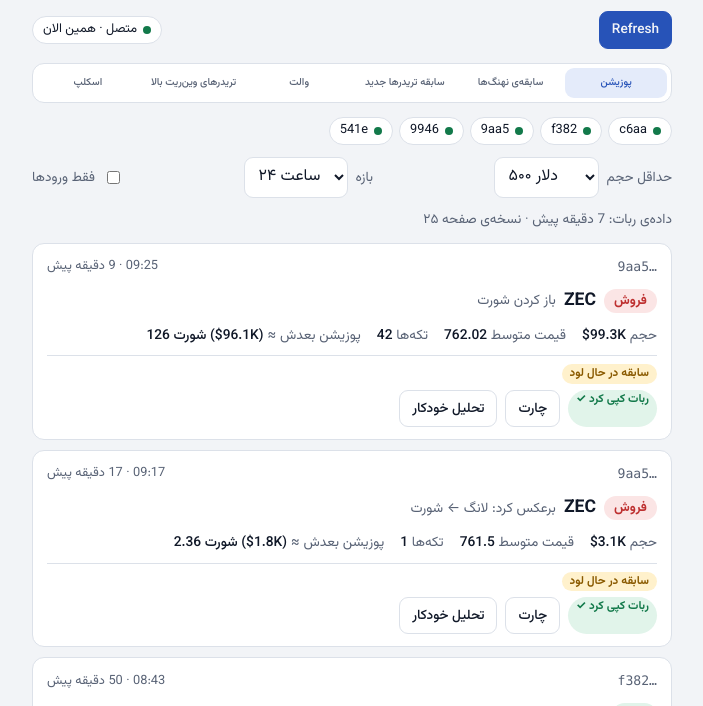
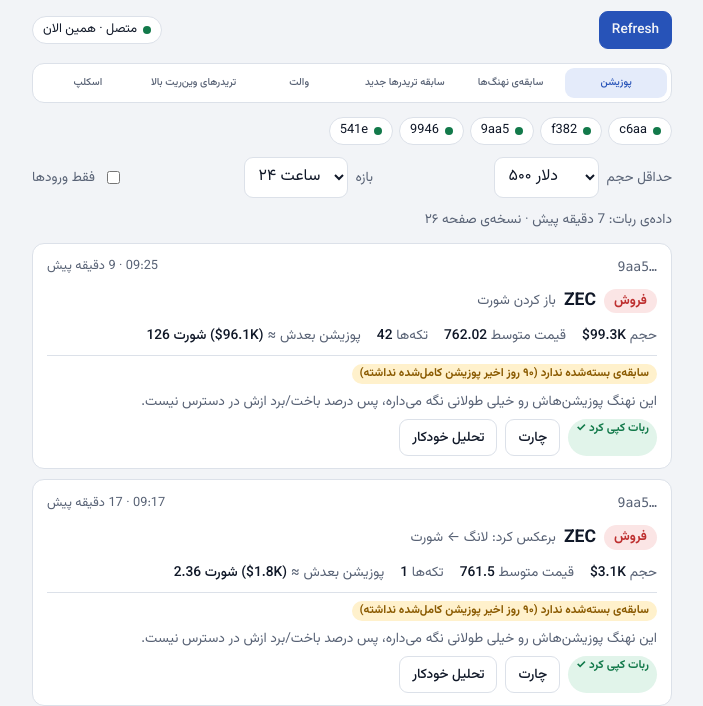
Before and after one commit to davodrakhshani-creator/whale-bot, a plain HTML site: page docs/index.html in a window 1280 px wide. Shown: the part 94-800 px from the top of the page, without its empty margins (288-991 px from the left). Drawn offline with Linux system fonts and the light colour scheme; no server answers.

Commit message:
New-trader badge + win/loss record on position cards; fix endless 'history loading' for whales with no closed positions
Co-Authored-By: Claude Sonnet 5.5 <noreply@anthropic.com>
Claude-Session: https://claude.ai/code/session_019ApLwUoEqzEwubqQaRFPYp

```diff
--- a/docs/index.html
+++ b/docs/index.html
@@ -289,9 +289,11 @@ body { padding-top: max(14px, env(safe-area-inset-top, 0px)); margin: 0; }
     var lo = Math.max(0, Math.round(100 * (pr - se) / 5) * 5), hi = Math.min(100, Math.round(100 * (pr + se) / 5) * 5);
     return { pct: Math.round(100 * pr), lo: lo, hi: hi, basis: basis, n: n, lvl: pr < 0.3 ? "good" : pr < 0.5 ? "mid" : "bad" };
   }
+  var TRM = {};
+  function trTag(row, addr) { var t = TRM[(addr || "").toLowerCase()]; if (!t) return; row.appendChild(el("span", "pill", "🆕 نیو تریدر")); row.appendChild(el("span", "pill " + (t.lossRate < 0.2 ? "good" : t.lossRate < 0.4 ? "mid" : "bad"), "باخت " + Math.round(100 * t.lossRate) + "٪ · برد " + Math.round(t.winRate) + "٪ · سود " + (t.pnl >= 0 ? "+$" : "-$") + Math.round(Math.abs(t.pnl)).toLocaleString("en") + " · " + t.n + " پوزیشن")); }
   function verdict(d, g) {
     var sc = d.score, side = sideOf(g.dir);
-    if (!sc) return { lvl: "mid", label: "سابقه در حال لود", why: "" };
+    if (!sc) return { lvl: "mid", label: d.noHist ? "سابقه‌ی بسته‌شده ندارد (۹۰ روز اخیر پوزیشن کامل‌شده نداشته)" : "سابقه در حال لود", why: d.noHist ? "این نهنگ پوزیشن‌هاش رو خیلی طولانی نگه می‌داره، پس درصد باخت/برد ازش در دسترس نیست." : "" };
     var lvl = lvlOf(sc.total), cs = side ? d.coins[g.coin + "|" + side] : null, why;
     var sideFa = side === "long" ? "لانگ" : "شورت";
     if (!d.lc0) why = "سابقه‌ی کوین‌ها هنوز نیومده.";
@@ -499,7 +501,7 @@ body { padding-top: max(14px, env(safe-area-inset-top, 0px)); margin: 0; }
     var ol = $("p-open"); ol.textContent = "";
     if (!rowsO.length) ol.appendChild(el("p", "empty", "هنوز پوزیشنی باز نیست."));
     rowsO.forEach(function (r) {
-      var c = el("article", "card"), r1 = el("div", "row"); r1.appendChild(link(r.tag, addrOf(r)));
+      var c = el("article", "card"), r1 = el("div", "row"); r1.appendChild(link(r.tag, addrOf(r))); trTag(r1, addrOf(r));
       var wh = el("span", "when"); wh.appendChild(el("span", "num", clock(r.ts))); wh.appendChild(document.createTextNode(" · " + ago(r.ts))); r1.appendChild(wh); c.appendChild(r1);
       c.appendChild(head(r));
       var sg = srcGroup(r); if (sg) c.appendChild(el("p", "sub", "علت: نهنگ " + r.tag + " ساعت " + clock(sg.first) + " " + dirFa(sg.dir) + " (حجم " + usd(sg.usd) + ")")); if (r.bot || r.addr) { var cg = chartGroup(r), cb2 = el("button", "btn", "چارت نهنگ"); cb2.type = "button"; cb2.addEventListener("click", function () { openChart(cg); }); c.appendChild(cb2); }
@@ -519,7 +521,7 @@ body { padding-top: max(14px, env(safe-area-inset-top, 0px)); margin: 0; }
     var cl = $("p-closed"); cl.textContent = "";
     if (!rowsC.length) cl.appendChild(el("p", "empty", "هنوز چیزی بسته نشده."));
     rowsC.slice(0, 40).forEach(function (r) {
-      var c = el("article", "card"), r1 = el("div", "row"); r1.appendChild(link(r.tag, addrOf(r)));
+      var c = el("article", "card"), r1 = el("div", "row"); r1.appendChild(link(r.tag, addrOf(r))); trTag(r1, addrOf(r));
       var wh = el("span", "when"); wh.appendChild(el("span", "num", clock(r.ts))); wh.appendChild(document.createTextNode(" · " + ago(r.ts))); r1.appendChild(wh); c.appendChild(r1);
       c.appendChild(head(r, el("span", "sub", r.why)));
       var st = el("div", "stats"); stat(st, "ورود", price(r.entry)); stat(st, "خروج", price(r.exit)); stat(st, "مارجین", money(r.margin));
@@ -577,7 +579,7 @@ body { padding-top: max(14px, env(safe-area-inset-top, 0px)); margin: 0; }
     if (loadErr) { banner.hidden = false; txt.textContent = "تازه‌سازی صفحه خطا داد (" + loadErr + "). داده‌ی قبلی نشان داده می‌شه."; }
     else if (stale) { banner.hidden = false; txt.textContent = "ربات حدود " + ago(DATA.updated).replace(" پیش", "") + " است که چیزی ننوشته (معمولاً هر نیم ساعت حداقل یک‌بار می‌نویسه). احتمالاً اجرای GitHub متوقف شده؛ از تب Actions → whale-bot می‌شه دید و با Run workflow دوباره روشنش کرد."; }
     else banner.hidden = true;
-    $("updated").textContent = "داده‌ی ربات: " + ago(DATA.updated) + " · نسخه‌ی صفحه ۲۵";
+    $("updated").textContent = "داده‌ی ربات: " + ago(DATA.updated) + " · نسخه‌ی صفحه ۲۶";
   }
   function renderFeed(set, feedId, flt) {
     var all = [];
@@ -590,7 +592,7 @@ body { padding-top: max(14px, env(safe-area-inset-top, 0px)); margin: 0; }
       var d = W[g.addr], isNew = newAt[g.id] && Date.now() - newAt[g.id] < 10 * 60000;
       var c = el("article", "card" + (isNew ? " new" : ""));
       var r1 = el("div", "row"), a = el("a", "who", g.tag + "…"); a.href = "https://app.hyperliquid.xyz/explorer/" + g.addr; a.target = "_blank"; a.rel = "noopener";
-      r1.appendChild(a); if (d.w && d.w.group && d.w.group !== "نهنگ") r1.appendChild(el("span", "pill", (d.w.group === "تریدر جدید" ? "🆕 " : "") + d.w.group));
+      r1.appendChild(a); if (d.w && d.w.group === "تریدر جدید") trTag(r1, d.w.addr); else if (d.w && d.w.group && d.w.group !== "نهنگ") r1.appendChild(el("span", "pill", d.w.group));
       var wh = el("span", "when"); wh.appendChild(el("span", "num", clock(g.last))); wh.appendChild(document.createTextNode(" · " + ago(g.last))); r1.appendChild(wh); c.appendChild(r1);
       var h = el("div", "head");
       h.appendChild(el("span", "side " + (g.side === "BUY" ? "buy" : "sell"), g.side === "BUY" ? "خرید" : "فروش"));
@@ -994,6 +996,7 @@ body { padding-top: max(14px, env(safe-area-inset-top, 0px)); margin: 0; }
     var box = $("tr-list"), note = $("tr-note"); if (!box) return;
     var nm = "traders.json?t=" + Date.now();
     getJson(nm).catch(function () { return getJson(RAW.replace("data.json", "traders.json") + "?t=" + Date.now()); }).then(function (T) {
+      (T.list || []).forEach(function (r) { TRM[r.addr.toLowerCase()] = r; }); try { renderAll(); } catch (e) {}
       box.textContent = "";
       var L = (T.list || []).filter(function (r) { return r.n >= T.min_n; }).slice(0, 10);
       note.textContent = "بررسی‌شده: " + (T.checked || T.done) + " از " + T.pool + " تریدر (" + T.done + " تا پوزیشن فیوچرز داشتن) · آخرین به‌روزرسانی " + ago(T.updated) + ((T.checked || T.done) < T.pool ? " (ربات هنوز داره بقیه رو می‌خونه؛ رتبه‌ها عوض می‌شه)" : " · بررسی کامل شد");
```
